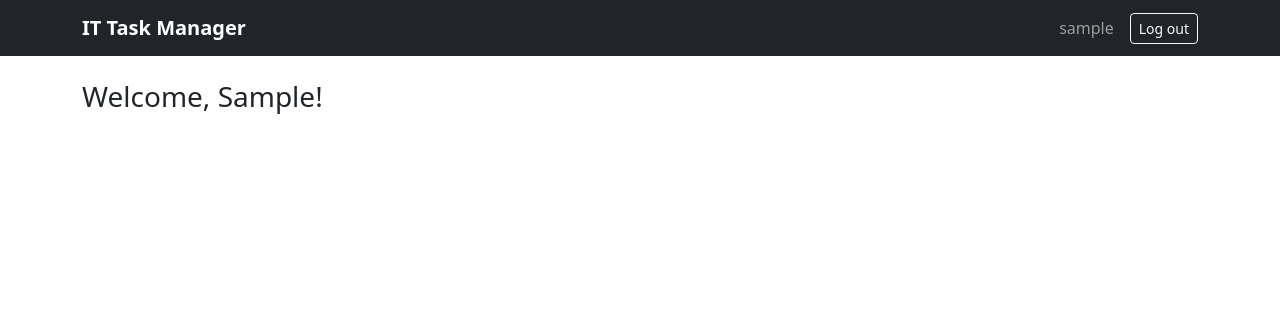
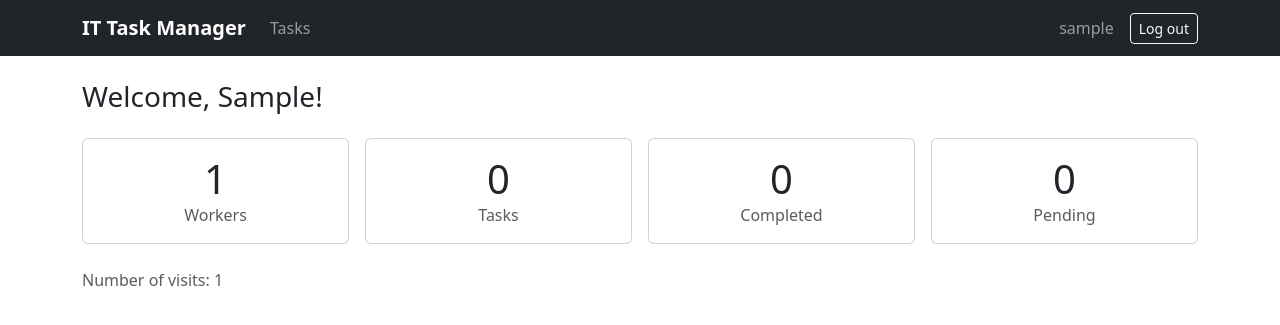
Before and after one commit to KostiantynFirst/it-task-manager, a Django app: page / in a window 1280 px wide. Shown: the top 325 px of the page. Run offline with Django 5.2, Linux system fonts and the light colour scheme; the visitor is signed in with stand-in values (Sample User, id 1); data comes from the database, SQL or seed files in the repository; data that the repository does not hold is empty.

Commit message:
Add CRUD views, home page counters and deadline validation

```diff
--- a/catalog/models.py
+++ b/catalog/models.py
@@ -56,7 +56,7 @@ class Task(models.Model):
 
     name = models.CharField(max_length=255)
     description = models.TextField()
-    deadline = models.DateTimeField()
+    deadline = models.DateField()
     is_completed = models.BooleanField(default=False)
     priority = models.CharField(
         max_length=10,
--- a/catalog/urls.py
+++ b/catalog/urls.py
@@ -1,8 +1,20 @@
 from django.urls import path
-from catalog.views import IndexView
+from catalog.views import (
+    IndexView,
+    TaskListView,
+    TaskCreateView,
+    TaskUpdateView,
+    TaskDeleteView,
+    TaskDetailView
+)
 
 app_name = "catalog"
 
 urlpatterns = [
     path("", IndexView.as_view(), name="index"),
+    path("tasks/", TaskListView.as_view(), name="task-list"),
+    path("tasks/create", TaskCreateView.as_view(), name="task-create"),
+    path("tasks/<int:pk>/", TaskDetailView.as_view(), name="task-detail"),
+    path("tasks/<int:pk>/update", TaskUpdateView.as_view(), name="task-update"),
+    path("tasks/<int:pk>/delete", TaskDeleteView.as_view(), name="task-delete"),
 ]
--- a/catalog/views.py
+++ b/catalog/views.py
@@ -1,6 +1,48 @@
 from django.contrib.auth.mixins import LoginRequiredMixin
-from django.views.generic import TemplateView
+from django.urls import reverse_lazy
+from django.views import generic
+
+from catalog.forms import TaskForm
+from catalog.models import Worker, Task
 
 
-class IndexView(LoginRequiredMixin, TemplateView):
+class IndexView(LoginRequiredMixin, generic.TemplateView):
     template_name = "catalog/index.html"
+
+    def get_context_data(self, **kwargs):
+        context = super().get_context_data(**kwargs)
+        num_visits = self.request.session.get("num_visits", 0) + 1
+        self.request.session["num_visits"] = num_visits
+        context.update(
+            num_workers=Worker.objects.count(),
+            num_tasks=Task.objects.count(),
+            num_completed=Task.objects.filter(is_completed=True).count(),
+            num_pending=Task.objects.filter(is_completed=False).count(),
+            num_visits=num_visits,
+        )
+        return context
+
+
+class TaskListView(LoginRequiredMixin, generic.ListView):
+    queryset = Task.objects.select_related("task_type").prefetch_related("assignees")
+
+
+class TaskDetailView(LoginRequiredMixin, generic.DetailView):
+    queryset = Task.objects.select_related("task_type").prefetch_related("assignees")
+
+
+class TaskCreateView(LoginRequiredMixin, generic.CreateView):
+    model = Task
+    form_class = TaskForm
+    success_url = reverse_lazy("catalog:task-list")
+
+
+class TaskUpdateView(LoginRequiredMixin, generic.UpdateView):
+    model = Task
+    form_class = TaskForm
+    success_url = reverse_lazy("catalog:task-list")
+
+
+class TaskDeleteView(LoginRequiredMixin, generic.DeleteView):
+    model = Task
+    success_url = reverse_lazy("catalog:task-list")
--- a/it_task_manager/settings.py
+++ b/it_task_manager/settings.py
@@ -109,7 +109,7 @@ AUTH_PASSWORD_VALIDATORS = [
 
 LANGUAGE_CODE = "en-us"
 
-TIME_ZONE = "UTC"
+TIME_ZONE = "Europe/Kyiv"
 
 USE_I18N = True
 
--- a/templates/catalog/index.html
+++ b/templates/catalog/index.html
@@ -3,5 +3,40 @@
 {% block title %}Home | IT Task Manager{% endblock %}
 
 {% block content %}
-  <h1 class="h3">Welcome, {{ user.first_name|default:user.username }}!</h1>
+  <h1 class="h3 mb-4">Welcome, {{ user.first_name|default:user.username }}!</h1>
+  <div class="row g-3">
+    <div class="col-6 col-md">
+      <div class="card text-center">
+        <div class="card-body">
+          <div class="display-6">{{ num_workers }}</div>
+          <div class="text-muted">Workers</div>
+        </div>
+      </div>
+    </div>
+    <div class="col-6 col-md">
+      <div class="card text-center">
+        <div class="card-body">
+          <div class="display-6">{{ num_tasks }}</div>
+          <div class="text-muted">Tasks</div>
+        </div>
+      </div>
+    </div>
+    <div class="col-6 col-md">
+      <div class="card text-center">
+        <div class="card-body">
+          <div class="display-6">{{ num_completed }}</div>
+          <div class="text-muted">Completed</div>
+        </div>
+      </div>
+    </div>
+    <div class="col-6 col-md">
+      <div class="card text-center">
+        <div class="card-body">
+          <div class="display-6">{{ num_pending }}</div>
+          <div class="text-muted">Pending</div>
+        </div>
+      </div>
+    </div>
+  </div>
+  <p class="text-muted mt-4">Number of visits: {{ num_visits }}</p>
 {% endblock %}
--- a/templates/includes/navbar.html
+++ b/templates/includes/navbar.html
@@ -2,6 +2,11 @@
   <div class="container">
     <a class="navbar-brand" href="{% url 'catalog:index' %}">IT Task Manager</a>
     {% if user.is_authenticated %}
+      <ul class="navbar-nav me-auto">
+        <li class="nav-item">
+          <a class="nav-link" href="{% url 'catalog:task-list' %}">Tasks</a>
+        </li>
+      </ul>
       <div class="d-flex align-items-center gap-3">
         <span class="navbar-text">{{ user.username }}</span>
         <form method="post" action="{% url 'logout' %}">
```
Also changed, not shown: catalog/forms.py (added, +51 -0 lines), templates/catalog/task_confirm_delete.html (added, +13 -0 lines), templates/catalog/task_detail.html (added, +34 -0 lines), templates/catalog/task_form.html (added, +14 -0 lines), templates/catalog/task_list.html (added, +42 -0 lines), catalog/migrations/0002_alter_task_deadline.py (added).
